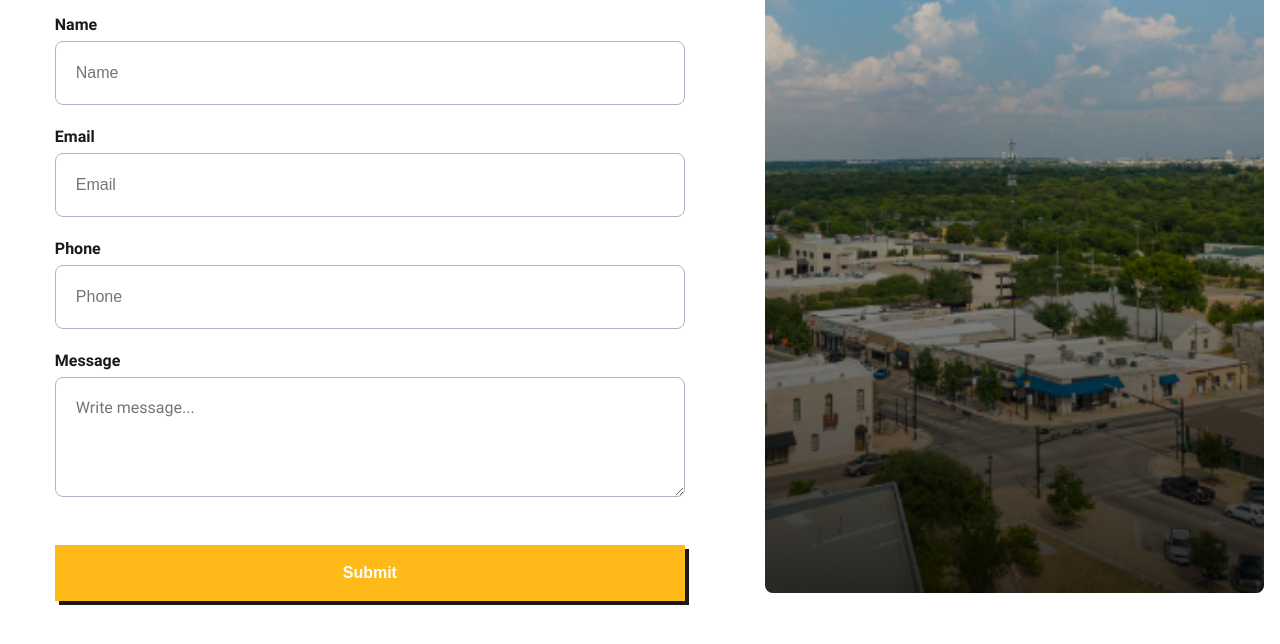
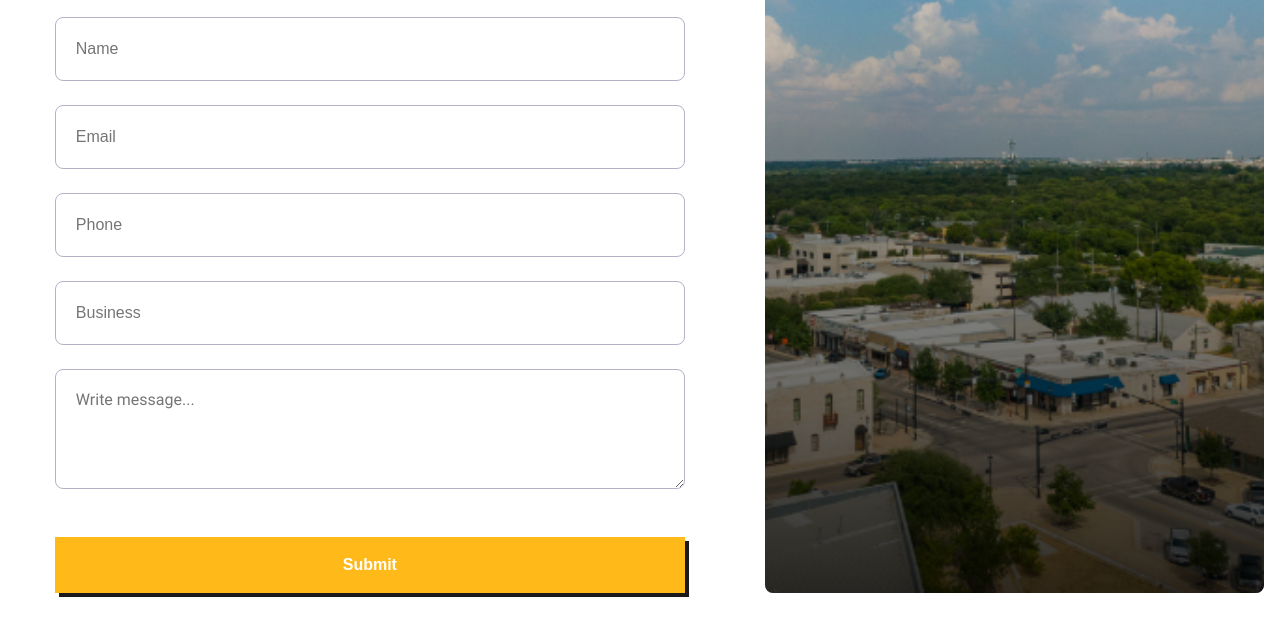
Before and after one commit to txstatejm/RRWD, an Eleventy site: page src/content/pages/contact.html in a window 1280 px wide. Shown: the part 648-1292 px from the top of the page. Built offline with nearby package versions, Linux system fonts and the light colour scheme; Eleventy itself is replaced by a stand-in of ours; files that its build step writes are made by us from their sources.

Commit message:
netlify form

```diff
--- a/src/content/pages/contact.html
+++ b/src/content/pages/contact.html
@@ -32,25 +32,24 @@ permalink: 'contact/'
 
     <section id="cs-contact">
         <div class="cs-container">
-            <form id="cs-form" name="Contact Form" method="post">
+            <form id="cs-form" name="Contact Form" netlify>
                 <div class="cs-content">
                     <span class="cs-topper">Contact Us</span>
                     <h2 class="cs-title">Fill Out The Form Below</h2>
                 </div>
                 <label>
-                    Name
                     <input required type="text" id="name" name="name" placeholder="Name">
                 </label>
                 <label>
-                    Email
-                    <input required type="text" id="email" name="email" placeholder="Email">
+                    <input required type="email" id="email" name="email" placeholder="Email">
                 </label>
                 <label>
-                    Phone
-                    <input required type="text" id="phone" name="phone" placeholder="Phone">
+                    <input required type="tel" id="phone" name="phone" placeholder="Phone">
+                </label>
+                <label>
+                    <input required type="text" id="business" name="business" placeholder="Business">
                 </label>
                 <label class="cs-label-message">
-                    Message
                     <textarea required name="Message" id="message" placeholder="Write message..."></textarea>
                 </label>
                 <button class="cs-button-solid" type="submit">Submit</button>
```
